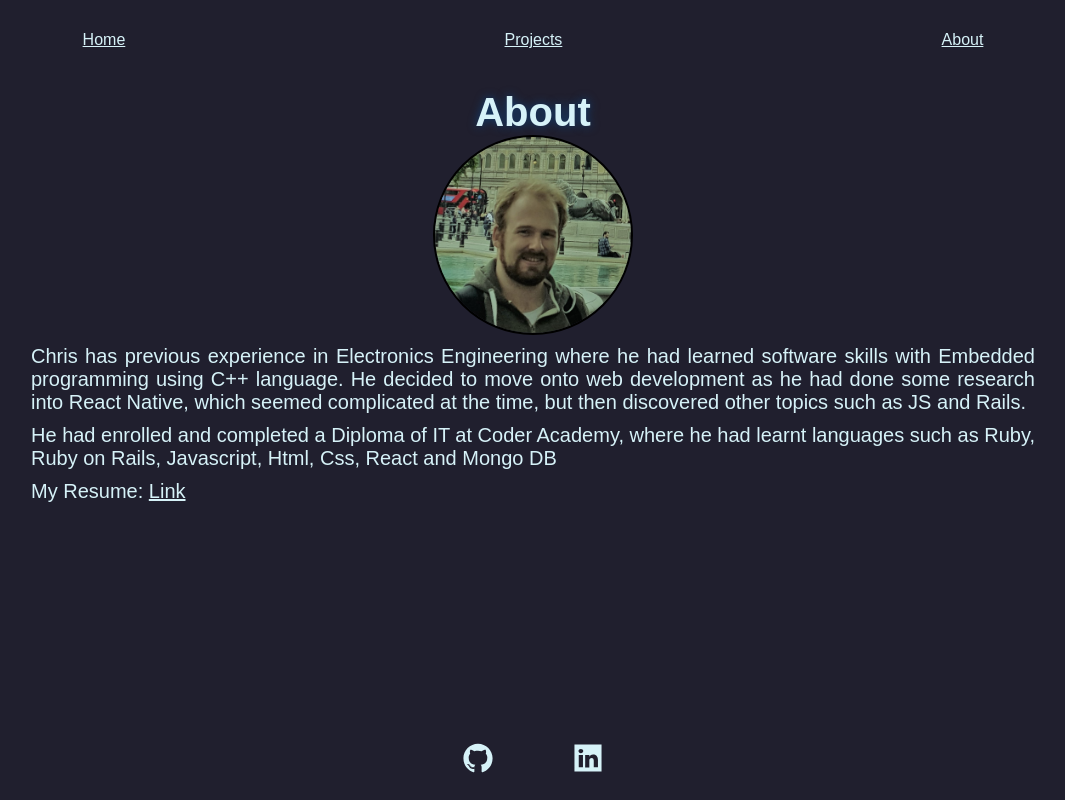
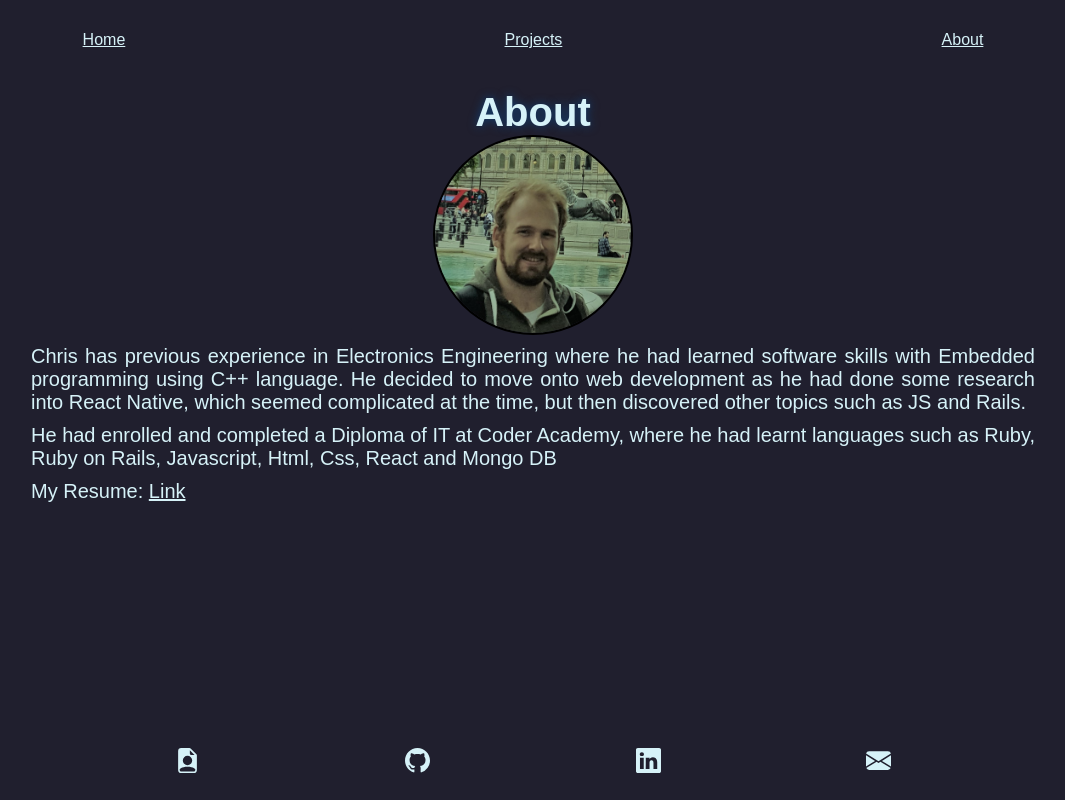
Before and after one commit to ChrisWhite12/portfolio_v3, a React (Create React App) app: page /about in a window 1280 px wide. Shown: the whole page, without its empty margins (107-1172 px from the left). Built offline with nearby package versions, Linux system fonts and the light colour scheme.

Commit message:
fixing footer icons, pointer hover over video link

```diff
--- a/package.json
+++ b/package.json
@@ -6,7 +6,9 @@
     "@testing-library/jest-dom": "^5.14.1",
     "@testing-library/react": "^11.2.7",
     "@testing-library/user-event": "^12.8.3",
+    "bootstrap-icons": "^1.5.0",
     "react": "^17.0.2",
+    "react-bootstrap-icons": "^1.5.0",
     "react-dom": "^17.0.2",
     "react-router-dom": "^5.2.0",
     "react-scripts": "4.0.3",
--- a/src/components/Footer.js
+++ b/src/components/Footer.js
@@ -1,12 +1,20 @@
 import React from 'react'
+
+import * as Icons from 'react-bootstrap-icons'
 
 const Footer = () => {
     return (
         <footer>
             <div className="logobar">
-                <li> <a target='_blank' rel='noreferrer' href="https://github.com/ChrisWhite12"><img src="./GitHub-Icon-01.svg" alt="GitHub" /></a></li>
-                <li> <a target='_blank' rel='noreferrer' href="https://www.linkedin.com/in/chriswhite16/"><img src="./Linkedin-04.svg" alt="Linkedin" /></a></li>
+                <a target='_blank' rel='noreferrer' href="./Resume.pdf"><Icons.FileEarmarkPersonFill color='#d6f2f8' size={25} /></a>
+                <a target='_blank' rel='noreferrer' href="https://github.com/ChrisWhite12"><Icons.Github color='#d6f2f8' size={25} /></a>
+                <a target='_blank' rel='noreferrer' href="https://www.linkedin.com/in/chriswhite16/"><Icons.Linkedin color='#d6f2f8' size={25} /></a>
+                <a target='_blank' rel='noreferrer' href='mailto:chris_white_12@hotmail.com'><Icons.EnvelopeFill color='#d6f2f8' size={25} /></a>
             </div>
+
+
+
+
         </footer>
     )
 }
--- a/src/css/_projects.scss
+++ b/src/css/_projects.scss
@@ -72,6 +72,7 @@ $font_title: 'Orbitron';
             padding: 10px;
             text-decoration: underline;
             width: 20%;
+            cursor: pointer;
         }
     }
 }
--- a/src/css/main.scss
+++ b/src/css/main.scss
@@ -124,23 +124,26 @@ footer{
     background-color: $back_color1;
     justify-content: space-around;
     align-items: center;
-    .logobar li{
-        display: inline-flex;
-        justify-content: center;
+    .logobar{
+        display: flex;
+        justify-content: space-evenly;
         align-items: center;
         text-decoration: none;
         margin: 0px 30px;
         padding: 20px;
-        width: 50px;
+        width: 90vw;
         height: 50px;
-        &:hover{
-            background-color: $back_color2;
-            box-shadow: inset 0 0 5px black;
-        }
-        img{
+        a{
+            display: flex;
+            justify-content: center;
+            align-items: center;
             width: 40px;
             height: 40px;
-       }
+            &:hover{
+                background-color: $back_color2;
+                box-shadow: inset 0 0 5px black;
+            }
+        }
     }
 }
 /* ---------------------------------MAIN SEC---------------------------------- */
```
Also changed, not shown: 1 other file (tests, documents, lock files or other folders).
